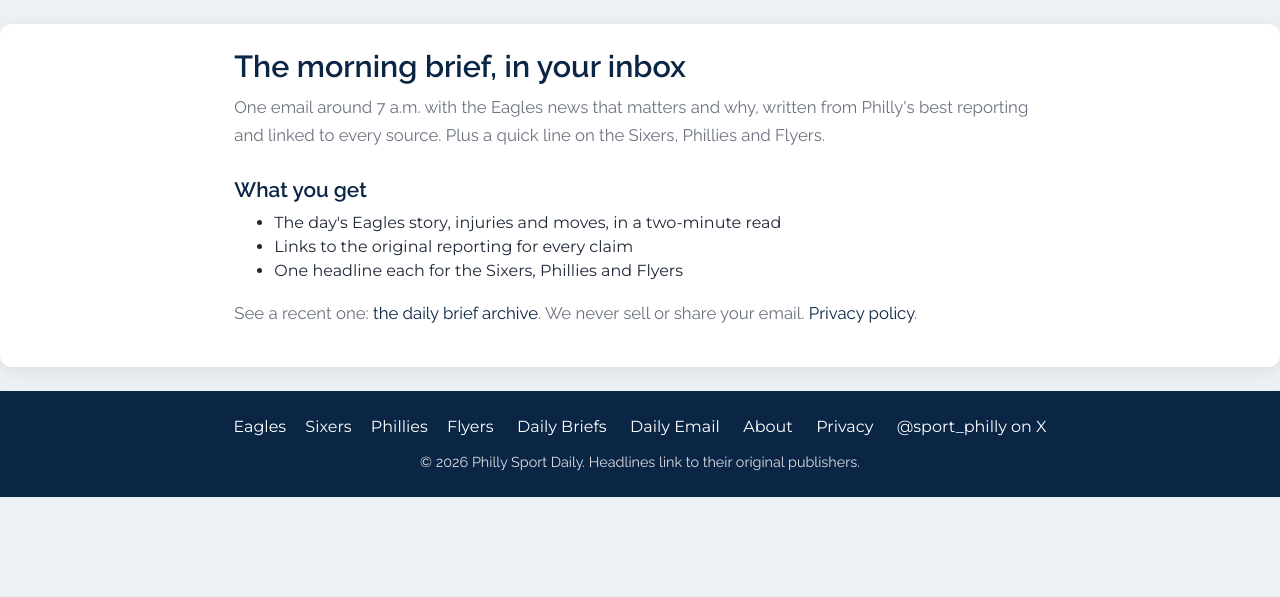
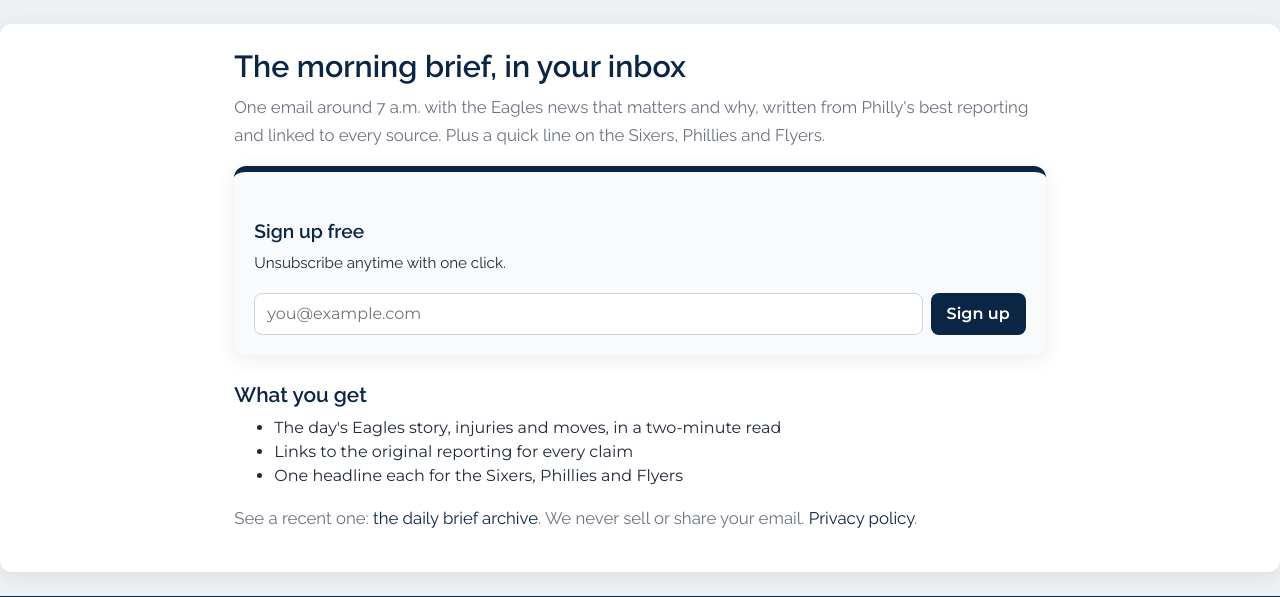
Before and after one commit to matthewlieb/philly-sports-news, a Flask app: page /newsletter in a window 1280 px wide. Shown: the part 57-654 px from the top of the page. Run offline with Flask 2, Linux system fonts and the light colour scheme.

Commit message:
Newsletter: signup forms actually render (macros imported with context), compact signup band at the top of team pages and under brief summaries; morning video waits until 7am ET
Co-Authored-By: Claude Opus 5.5 <noreply@anthropic.com>

```diff
--- a/shorts/run.py
+++ b/shorts/run.py
@@ -33,6 +33,7 @@ from shorts.script import write_script  # noqa: E402
 from shorts.voice import narrate  # noqa: E402
 
 POSTGAME_WINDOW_HOURS = (4.5, 20)
+MORNING_HOUR = 7  # a postgame brief refresh after a night game must not trigger the morning video at 1am
 
 
 def _recent_hooks(team: str, limit: int = 4) -> list[str]:
@@ -88,7 +89,8 @@ def _due(team: str, day: str) -> tuple[str | None, dict]:
     if game and game["completed"] and POSTGAME_WINDOW_HOURS[0] <= hours_since(game["kickoff_utc"]) <= POSTGAME_WINDOW_HOURS[1]:
         if not r.get(store.key("shorts", team, "postgame", game["id"])):
             return "postgame", snapshot
-    if briefs.get_brief(team, day) and not r.get(store.key("shorts", team, day)):
+    if (datetime.now(briefs.EASTERN).hour >= MORNING_HOUR and briefs.get_brief(team, day)
+            and not r.get(store.key("shorts", team, day))):
         return "morning", snapshot
     return None, snapshot
 
--- a/static/phillySports.css
+++ b/static/phillySports.css
@@ -129,3 +129,7 @@ a { color: var(--team-dark); }
 .signup-status { font-weight: 600; margin: 0.6rem 0 0; }
 .signup-status:empty { display: none; }
 .brief-article .signup-card { margin: 2rem 0 0; }
+
+.signup-band { background: #f8fafb; border-left: 4px solid var(--team-dark); border-radius: 8px; padding: 12px 16px; margin: 0 0 1.25rem; }
+.signup-band p { margin: 0 0 0.5rem; font-size: 0.95rem; }
+.signup-band .signup-status { margin: 0.5rem 0 0; }
--- a/templates/_signup.html
+++ b/templates/_signup.html
@@ -16,3 +16,19 @@
 </section>
 {% endif %}
 {% endmacro %}
+
+{% macro signup_band(source, text="Get the Eagles news that matters in your inbox every morning. Free, two-minute read.") %}
+{% if newsletter_on %}
+<section class="signup-band">
+  <p><strong>Daily email:</strong> {{ text }}</p>
+  <form class="signup-form" action="/subscribe" method="post">
+    <label class="sr-only" for="email-{{ source }}">Email address</label>
+    <input id="email-{{ source }}" type="email" name="email" placeholder="you@example.com" autocomplete="email" required>
+    <input type="text" name="website" tabindex="-1" autocomplete="off" class="hp" aria-hidden="true">
+    <input type="hidden" name="source" value="{{ source }}">
+    <button type="submit">Sign up</button>
+  </form>
+  <p class="signup-status" role="status" aria-live="polite"></p>
+</section>
+{% endif %}
+{% endmacro %}
--- a/templates/brief.html
+++ b/templates/brief.html
@@ -1,5 +1,5 @@
 {% extends "base.html" %}
-{% from "_signup.html" import signup %}
+{% from "_signup.html" import signup, signup_band with context %}
 
 {% block title %}{{ brief.headline }} | {{ team.name }} Daily Brief {{ brief.date }}{% endblock %}
 {% block description %}{{ brief.summary | truncate(155) }}{% endblock %}
@@ -31,6 +31,7 @@
       <p class="eyebrow"><a href="/{{ team.slug }}/briefs">{{ team.name }} Daily Brief</a> · <time datetime="{{ brief.date }}">{{ brief.date }}</time></p>
       <h1>{{ brief.headline }}</h1>
       <p class="brief-summary">{{ brief.summary }}</p>
+      {{ signup_band("brief-top-" ~ team.slug, text="Get this brief in your inbox every morning. Free.") }}
 
       {% for section in brief.sections %}
       <section class="brief-section">
--- a/templates/newsletter.html
+++ b/templates/newsletter.html
@@ -1,5 +1,5 @@
 {% extends "base.html" %}
-{% from "_signup.html" import signup %}
+{% from "_signup.html" import signup with context %}
 
 {% block title %}Daily Eagles Email: The Morning Brief | {{ site_name }}{% endblock %}
 {% block description %}The day's Philadelphia Eagles news and what it means, in one free email every morning, plus a line on the Sixers, Phillies and Flyers.{% endblock %}
--- a/templates/team.html
+++ b/templates/team.html
@@ -1,5 +1,5 @@
 {% extends "base.html" %}
-{% from "_signup.html" import signup %}
+{% from "_signup.html" import signup_band with context %}
 
 {% block title %}{{ team.name }} News Today: Latest {{ team.full_name }} Headlines | {{ site_name }}{% endblock %}
 {% block description %}The latest {{ team.full_name }} news from Philly's best outlets in one place, plus an original daily {{ team.name }} brief. Updated hourly.{% endblock %}
@@ -45,6 +45,8 @@
     <h1>{{ team.full_name }} News</h1>
     <p class="lede">Today's {{ team.name }} headlines from around Philadelphia, ranked and updated hourly.</p>
   </header>
+  {% if team.slug == "eagles" %}{{ signup_band("eagles-top") }}
+  {% else %}{{ signup_band(team.slug ~ "-top", text="The Eagles brief every morning, plus the day's " ~ team.name ~ " headline. Free.") }}{% endif %}
 
   <div class="row main-row">
     <div class="col-lg-8">
@@ -80,8 +82,6 @@
       </section>
       {% endif %}
 
-      {{ signup(team.slug ~ "-sidebar") }}
-
       <script>
         sbd_odds('display', {"team": "PHI", "league": "{{ team.league }}", "show_concensus": true, "show_predictions": true,
                              "show_betnow": true, "target": "team-container", "size": "team_300x600"});
```
